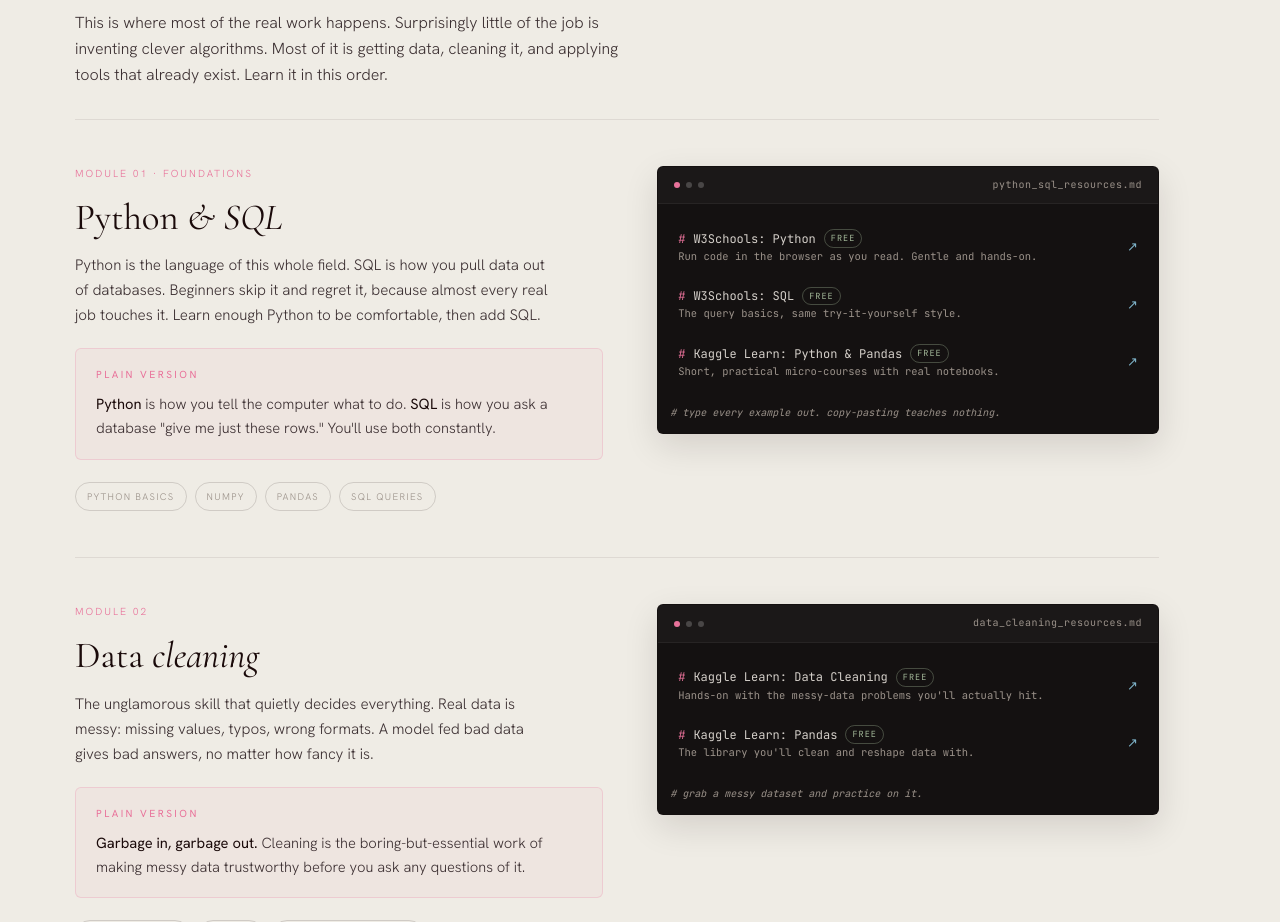
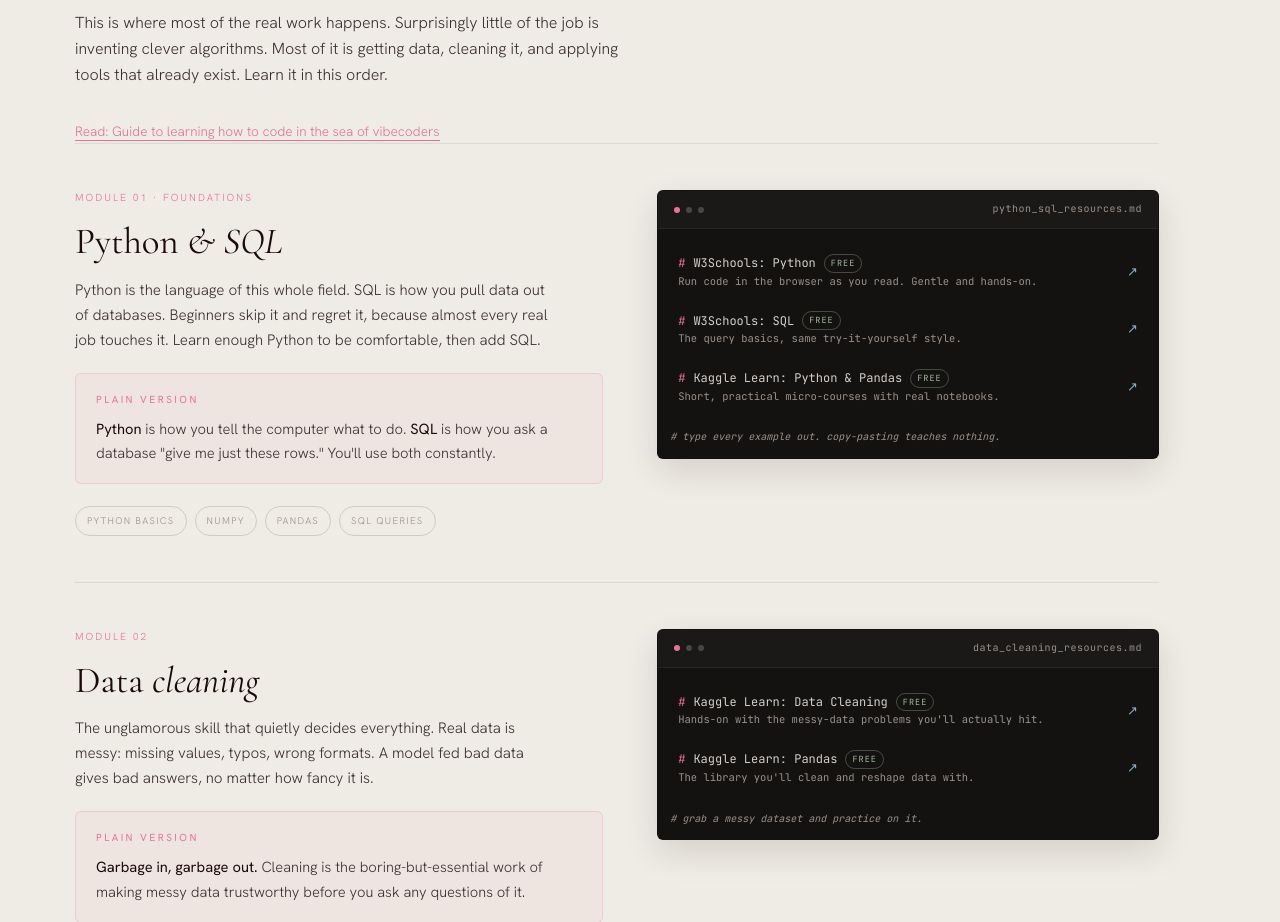
Before and after one commit to 0x696c6f76656164616d/lachinemearning, a plain HTML site: page course.html in a window 1280 px wide. Shown: the part 5960-6882 px from the top of the page. Drawn offline with nearby package versions, Linux system fonts and the light colour scheme.

Commit message:
Update course.html

```diff
--- a/course.html
+++ b/course.html
@@ -457,7 +457,10 @@
     <div class="sec-head reveal"><h2>Data <em>science</em> & ML</h2><span class="label">Phase 02 · the practical core</span></div>
 
     <p class="road-intro reveal" style="margin-bottom:30px">This is where most of the real work happens. Surprisingly little of the job is inventing clever algorithms. Most of it is getting data, cleaning it, and applying tools that already exist. Learn it in this order.</p>
-
+    <a href="Guide%20to%20learning%20how%20to%20code%20in%20the%20sea%20of%20vibecoders.pdf" target="_blank" rel="noopener"
+     style="color:var(--rose);border-bottom:1px solid currentColor;font-size:.85rem">
+      Read: Guide to learning how to code in the sea of vibecoders
+    </a>
     <!-- python + sql -->
     <div class="track reveal">
       <div class="track-grid">
```
